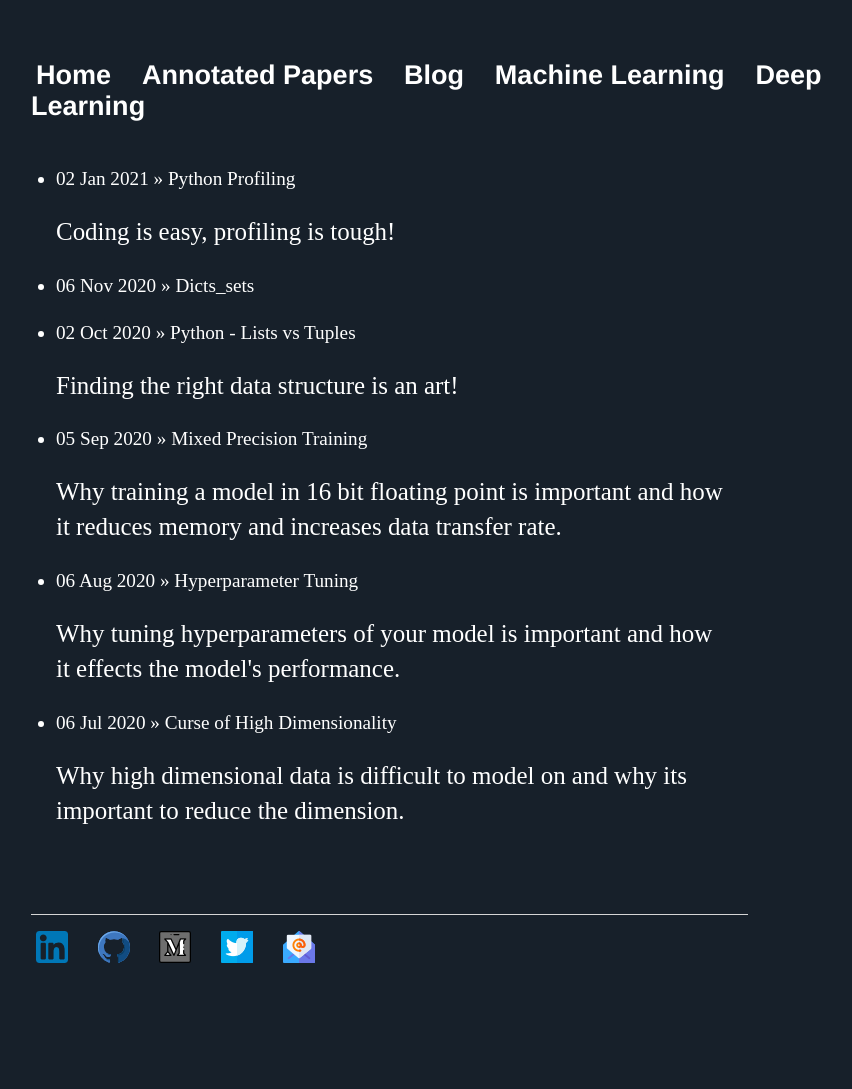
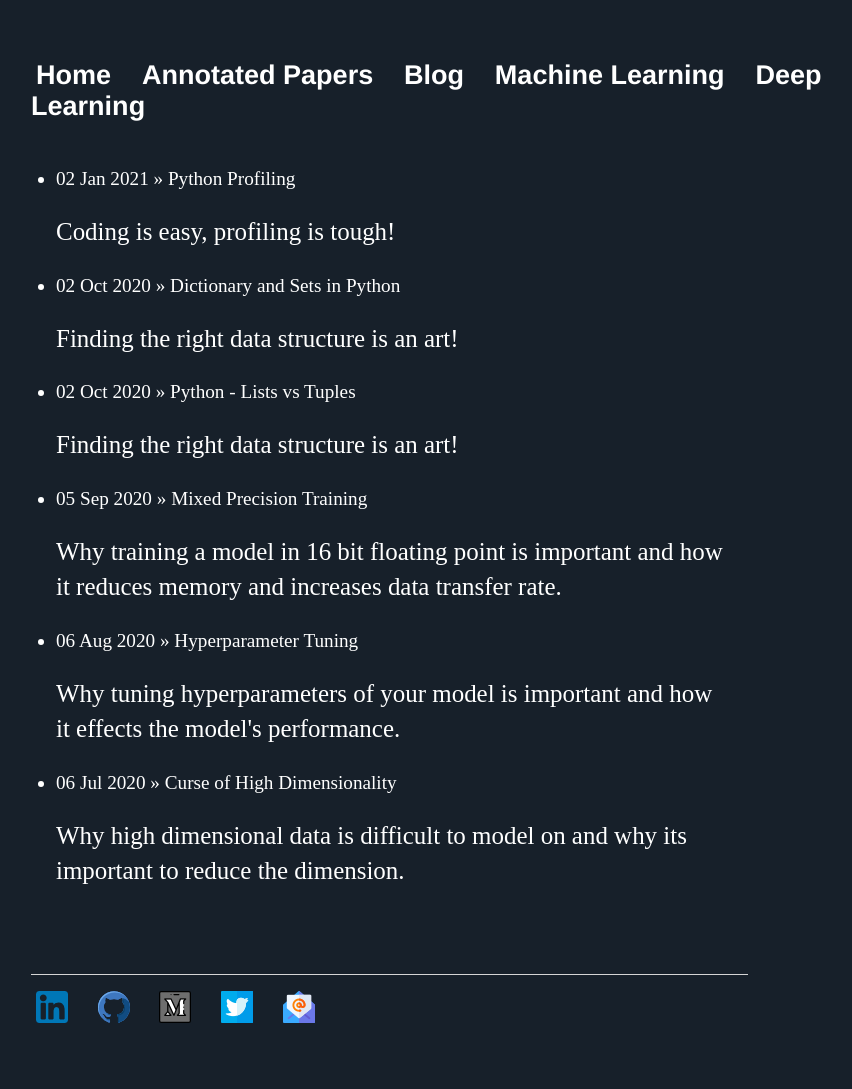
Before and after one commit to Mayurji/mayurji.github.io, a Jekyll site: the page built from blog/index.html, in a window 1280 px wide. Shown: the whole page, without its empty margins (161-1013 px from the left). Built offline with Jekyll 4.4.1, drawn with Linux system fonts in a browser that asks for light colours; before the commit the page ends 1029 px from its top, so only the background shows below that.

Commit message:
Update 2020-11-06-dicts_sets.md

```diff
--- a/_posts/2020-11-06-dicts_sets.md
+++ b/_posts/2020-11-06-dicts_sets.md
@@ -1,6 +1,12 @@
-Python - Dictionary vs Sets
-
-*Understanding data structure helps in performant programming!*
+---
+layout: post
+title:  Dictionary and Sets in Python
+description: Finding the right data structure is an art!
+category: Blog
+image_url: "/assets/images/lists_tuples/lists_tuples.png"
+date:   2020-10-02 13:43:52 +0530
+---
+***Understanding data structure helps in performant programming!***
 
 In this blog post, we'll discuss the python data structures, *dict* and *set*.
 
@@ -13,7 +19,7 @@ Hashable type are those objects, which implements *__hash__* function. The hash
 In the previous blog post, [Python - Lists vs Tuples](https://mayur-ds.medium.com/python-lists-and-tuples-760d45ebeaa8), I've mentioned the best case for a lookup in a list or tuple is O(log n) based on Binary Search. In dict and set, a element lookup takes a constant time of O(1), since the search is based on arbitary index. The speed in *dict* and *set* is achieved by using an open address hash table as its underlying data structure.
 
 
-### Where to utilize dict and set
+### Dictionary and Sets — Utilization
 
 ### Dict
 
@@ -118,7 +124,10 @@ def test3(x, sin=math.sin):
 
 Bytecode generated using ***dis*** module
 
-IMAGE(bytecode)
+<center>
+<img src="{{site.url}}/assets/images/dicts_sets/dicts_sets.png" class="post-body" style="zoom: 5%; background-color:#DCDCDC;" /><br>
+<p>Figure 1:  for three tests</p>
+</center>
 
 In test1, *sin function* is   called explicitly by looking at math library. From bytecode generated, we can see, there are two dictionary lookup happens, one is finding the math module and then finding the sin function inside it.
 
```
Also changed, not shown: other parts of _posts/2020-11-06-dicts_sets.md (+1 -1 lines).
